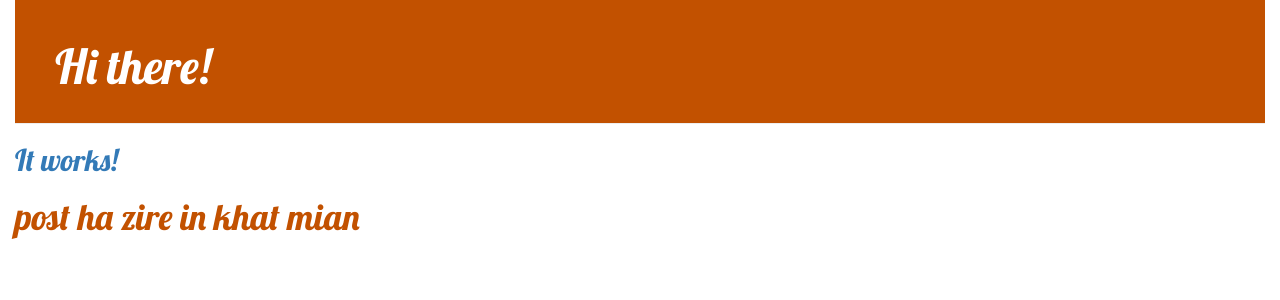
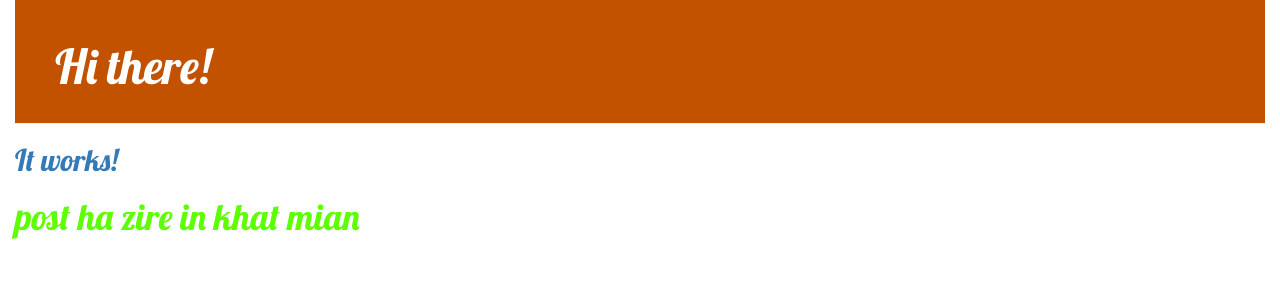
Before and after one commit to mrafshin/my-first-blog, a Django app: page / in a window 1280 px wide. Shown: the top 300 px of the page. Run offline with Django 3.2, Linux system fonts and the light colour scheme; data that the repository does not hold is empty; some libraries are stand-ins or nearby versions.

Commit message:
Change color css

```diff
--- a/blog/static/css/blog.css
+++ b/blog/static/css/blog.css
@@ -1,4 +1,4 @@
 h1 a, h2 a {color: rgb(43, 255, 0); }
 body { padding-left: 15px; padding-right: 15px;}
-h1 a, h2 a { color: #C25100; font-family: 'Lobster'; }
+h1 a, h2 a { color: rgb(94, 255, 0); font-family: 'Lobster'; }
 .page-header {     background-color: #C25100;     margin-top: 0;     padding: 20px 20px 20px 40px; } .page-header h1, .page-header h1 a, .page-header h1 a:visited, .page-header h1 a:active {     color: #ffffff;     font-size: 36pt;     text-decoration: none; } .content {     margin-left: 40px; } h1, h2, h3, h4 {     font-family: 'Lobster', cursive; } .date {     color: #828282; } .save {     float: right; } .post-form textarea, .post-form input {     width: 100%; } .top-menu, .top-menu:hover, .top-menu:visited {     color: #ffffff;     float: right;     font-size: 26pt;     margin-right: 20px; } .post {     margin-bottom: 70px; } .post h2 a, .post h2 a:visited {     color: #000000; }
```
